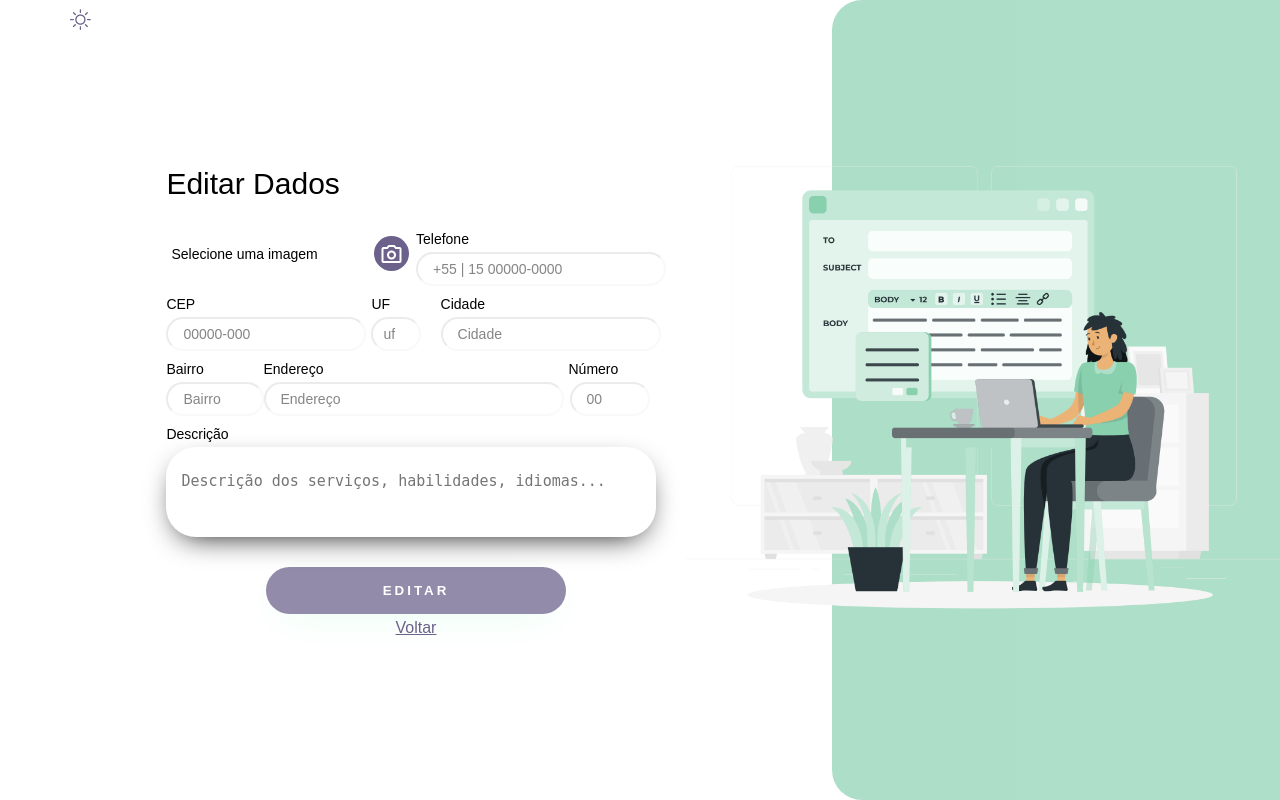
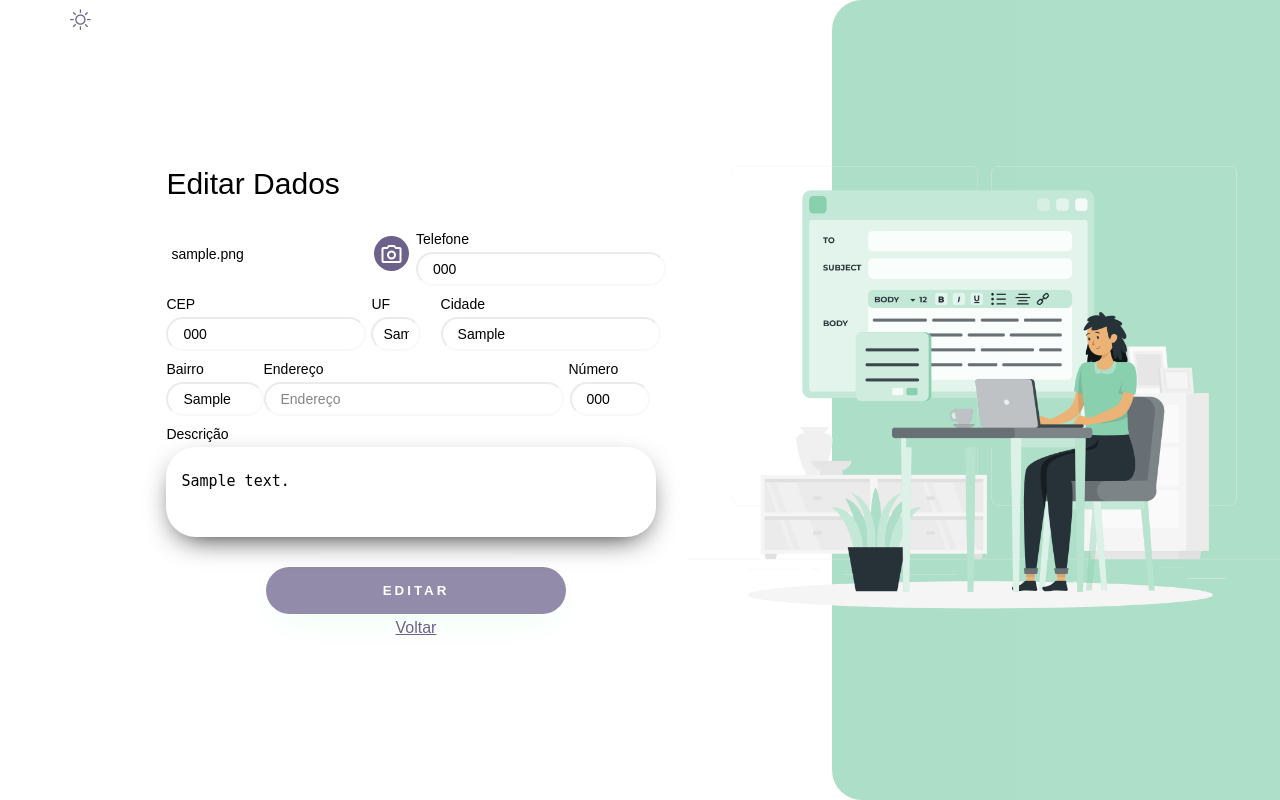
Before and after one commit to inotech2022/LaravelFoxServ, a Laravel app: page /editarDadosProfissional in a window 1280 px wide. Run offline with Laravel 9, Linux system fonts and the light colour scheme; a user stored in the database is signed in; tables that the repository leaves empty hold one stand-in row (values such as "Sample post"); parts of the project's set-up code (start-up, migrations or seed data) failed here and were passed over; some libraries are stand-ins or nearby versions; some web fonts are replaced.

Commit message:
Editar dados profissional -  Kamily

```diff
--- a/app/Http/Controllers/EditarDadosProfissionalController.php
+++ b/app/Http/Controllers/EditarDadosProfissionalController.php
@@ -1,13 +1,81 @@
 <?php
-
 namespace App\Http\Controllers;
 
 use Illuminate\Http\Request;
+use App\Models\User;
+use App\Models\Address;
+use App\Models\Professional;
+use Illuminate\Support\Facades\Auth;
 
 class EditarDadosProfissionalController extends Controller
 {
     public function index()
     {
-        return view('editarDadosProfissional'); // View para o formulário de cadastro
+        // Carrega o usuário com o endereço associado
+        $user = User::with('address')->find(Auth::id());
+        $professional = Professional::where('userId', $user->userId)->first();
+
+
+
+        // Verifica se o usuário e o endereço foram carregados
+        if (!$user) {
+            return redirect()->route('index')->with('error', 'Usuário não encontrado.');
+        }
+        $address = $user->address;
+        return view('editarDadosProfissional', compact('user','address', 'professional'));
+    }
+
+    public function update(Request $request)
+    {
+        $request->validate([
+            'telefone' => 'nullable|string|max:15',
+            'cep' => 'nullable|string|max:9',
+            'uf' => 'nullable|string|max:2',
+            'cidade' => 'nullable|string|max:50',
+            'bairro' => 'nullable|string|max:80',
+            'endereco' => 'nullable|string|max:80',
+            'numero' => 'nullable|string|max:10',
+            'foto_perfil' => 'nullable|image|mimes:jpeg,png,jpg|max:2048',
+            'descricao' => 'nullable|string|max:100',
+        ]);
+
+        $user = User::find(Auth::id());
+
+        if (!$user) {
+            return redirect()->route('index')->with('error', 'Usuário não encontrado.');
+        }
+        if ($request->hasFile('foto_perfil') && $request->file('foto_perfil')->isValid()) {
+            $image = $request->file('foto_perfil');
+            $imageName = time() . '-' . $image->getClientOriginalName();
+            $image->move(public_path('image/upload'), $imageName);
+            $imagePath = 'image/upload/' . $imageName;
+        }else {
+            $imagePath = $user->profilePic;
+        }
+
+        $user->update([
+            'phone' => $request->input('telefone', $user->phone),
+            'profilePic' => $imagePath,
+        ]);
+        $professional = Professional::where('userId', $user->userId)->first();
+
+        $professional->update([
+            'description' => $request->input('descricao', $professional->description),
+        ]);
+
+        // Atualiza ou cria o endereço
+        $user->address()->updateOrCreate(
+            [],
+            [
+                'zipCode' => $request->input('cep', $user->address->zipCode ?? ''),
+                'uf' => $request->input('uf', $user->address->uf ?? ''),
+                'city' => $request->input('cidade', $user->address->city ?? ''),
+                'district' => $request->input('bairro', $user->address->district ?? ''),
+                'street' => $request->input('endereco', $user->address->street ?? ''),
+                'number' => $request->input('numero', $user->address->number ?? ''),
+            ]
+        );
+
+        return redirect()->route('index')->with('success', 'Dados atualizados com sucesso!');
     }
 }
--- a/resources/views/editarDadosProfissional.blade.php
+++ b/resources/views/editarDadosProfissional.blade.php
@@ -3,62 +3,70 @@
 @section('title', 'Editar Dados')
 
 <link rel="stylesheet" href="{{ asset('css/editarDados.css') }}">
+<script src="{{ asset('js/cep.js') }}" defer></script>
+<script src="https://code.jquery.com/jquery-3.0.0.min.js"></script>
+
 @section('content')
 
-            <form class="card-form" action="{{ route('editarContrato') }}" method="POST" enctype="multipart/form-data" >
+<form class="card-form" action="{{ route('editarDadosProfissional.update') }}" method="POST" enctype="multipart/form-data">
+        @csrf
+        <h1>Editar Dados</h1>
 
-                <h1>Editar Dados</h1>
         <div class="linha">
             <div class="textfield">
                 <label class="foto_perfil" for="foto_perfil">
-                            <span class="text">Selecione uma imagem</span>
-                            <span class="material-symbols-outlined">photo_camera
-                                </span></label>
+                    <span class="text">{{ $user->profilePic ? basename($user->profilePic) : 'Selecione uma imagem' }}</span>
+                    <span class="material-symbols-outlined">photo_camera</span>
+                </label>
                 <input type="file" class="foto_perfil" id="foto_perfil" name="foto_perfil">
             </div>
 
-                    <script> document.querySelector('#foto_perfil').addEventListener('change', function(){
+            <script>
+                document.querySelector('#foto_perfil').addEventListener('change', function() {
                     document.querySelector('.text').textContent = this.files[0].name;
-                    }) </script>
+                });
+            </script>
+
             <div class="textfield">
                 <label for="telefone">Telefone</label>
-                        <input type="tel" id="phone" name="telefone" placeholder="+55 | 15 00000-0000" value="" >
+                <input type="tel" id="telefone" name="telefone" placeholder="+55 | 15 00000-0000" value="{{ old('telefone', $user->phone) }}">
             </div>
         </div>
+
         <div class="linha">
             <div class="textfield">
                 <label for="cep">CEP</label>
-                        <input type="text" id="cep" name="cep" placeholder="00000-000" value="">
+                <input type="text" id="cep" name="cep" placeholder="00000-000" value="{{ old('cep', $address->zipCode ?? '') }}">
             </div>
             <div class="textfield">
                 <label for="uf">UF</label>
-                        <input type="text" name="uf" id="uf" placeholder="uf" value="">
+                <input type="text" name="uf" id="uf" placeholder="UF" value="{{ old('uf', $address->uf ?? '') }}">
             </div>
             <div class="textfield">
                 <label for="cidade">Cidade</label>
-                        <input type="text" name="cidade" id="cidade" placeholder="Cidade" required maxlength="50" value="">
+                <input type="text" name="cidade" id="cidade" placeholder="Cidade" required maxlength="50" value="{{ old('cidade', $address->city ?? '') }}">
+            </div>
         </div>
 
-
-                </div>
         <div class="linha">
             <div class="textfield">
-                        <label for="endereco">Bairro</label>
-                        <input type="text" name="bairro" id="bairro"placeholder="Bairro" required maxlength="80" value="">
+                <label for="bairro">Bairro</label>
+                <input type="text" name="bairro" id="bairro" placeholder="Bairro" required maxlength="80" value="{{ old('bairro', $address->district ?? '') }}">
             </div>
             <div class="textfield">
                 <label for="endereco">Endereço</label>
-                        <input type="text" name="endereco"id="endereco" placeholder="Endereço" required maxlength="80" value="" >
+                <input type="text" name="endereco" id="endereco" placeholder="Endereço" required maxlength="80" value="{{ old('endereco', $address->street ?? '') }}">
             </div>
             <div class="textfield">
-                        <label for="bairro">Número</label>
-                        <input type="text"  id="numero" name="numero" placeholder="00" value="">
+                <label for="numero">Número</label>
+                <input type="text" id="numero" name="numero" placeholder="00" value="{{ old('numero', $address->number ?? '') }}">
             </div>
         </div>
         <div class="linha">
                     <div class="input-box">
                         <label for="descricao">Descrição</label>
-                        <textarea name="descricao" placeholder="Descrição dos serviços, habilidades, idiomas..." required maxlength="100"></textarea>
+                        <textarea name="descricao" placeholder="Descrição dos serviços, habilidades, idiomas..." required maxlength="100">{{ $professional->description ?? '' }}</textarea>
+
 
                         <div class="characters">
                           <span class="min_num">0</span>
@@ -70,9 +78,10 @@
             <input type="submit" name="submit" class="btn-login" id="submit" value="Editar">
         </div>
 
-                <a class="voltar" href="FeedProf.php">Voltar</a>
+        <a class="voltar" href="{{ route('index') }}">Voltar</a>
     </form>
             </div>
+
         <div class="right">
             <img src="image/editarDados-modoClaro.png" class="img-right-modoClaro">
             <img src="image/editarDados-modoEscuro.png" class="img-right-modoEscuro">
--- a/routes/web.php
+++ b/routes/web.php
@@ -27,43 +27,35 @@ use App\Http\Controllers\ServicosController;
 
 // Define a rota principal
 Route::get('/', [IndexController::class, 'index'])-> name('index');
-Route::get('/cadastro', [CadastroController::class, 'create'])->name('cadastro');
-Route::post('/cadastro', [CadastroController::class, 'store'])->name('cadastro.store');
-Route::get('/confirmar', [CadastroController::class, 'confirmEmail'])->name('confirm.email');
-Route::get('/esqueceuSenha', [EsqueceuSenhaController::class, 'index'])->name('esqueceuSenha');
-Route::get('/homeProfissional', [HomeProfissionalController::class, 'index'])->name('homeProfissional');
-Route::get('/login', [AuthController::class, 'showLoginForm'])->name('login.form');
-Route::post('/login', [AuthController::class, 'login'])->name('login');
-Route::get('/confirmar-email/{token}', function ($token) {
-    $user = User::where('token', $token)->firstOrFail();
-    $user->email_verified_at = now();
-    $user->token = null;
-    $user->save();
-
-    return redirect('/')->with('success', 'E-mail confirmado com sucesso!');
-});
-
-
-Route::middleware(['auth'])->group(function () {
 Route::post('/', [IndexController::class, 'store'])-> name('sugestao');
 Route::post('/denuncia', [PerfilProfissionalController::class, 'store'])->name('denuncia.store');
 Route::get('/avaliacao', [AvaliacaoController::class, 'create'])->name('avaliacao');
 Route::post('/avaliacao', [AvaliacaoController::class, 'store'])->name('avaliacao');
 Route::get('/avaliacaoPlataforma', [AvaliacaoPlataformaController::class, 'create'])->name('avaliacaoPlataforma');
 Route::post('/avaliacaoPlataforma', [AvaliacaoPlataformaController::class, 'store'])->name('avaliacao.salvar');
+Route::get('/cadastro', [CadastroController::class, 'create'])->name('cadastro');
+Route::post('/cadastro', [CadastroController::class, 'store'])->name('cadastro.store');
+Route::get('/confirmar', [CadastroController::class, 'confirmEmail'])->name('confirm.email');
 Route::get('/cadastroContrato', [CadastroContratoController::class, 'create'])->name('cadastroContrato');
 Route::post('/cadastroContrato', [CadastroContratoController::class, 'store'])->name('cadastroContrato.store');
 Route::get('/cadastroProfissional', [CadastroProfissionalController::class, 'create'])->name('cadastroProfissional');
 Route::post('/cadastroProfissional', [CadastroProfissionalController::class, 'store'])->name('cadastroProfissional.store');
+Route::get('/subcategorias/{id}', [CadastroProfissionalController::class, 'getSubcategories'])->name('subcategorias.get');
 Route::get('/contratoProfissional', [ContratoProfissionalController::class, 'index'])->name('contratoProfissional');
 Route::delete('/contrato/{protocol}', [ContratoProfissionalController::class, 'destroy'])->name('contrato.destroy');
 Route::get('/contrato/{protocol}/gerar-pdf', [ContratoProfissionalController::class, 'gerarPdf'])->name('contrato.gerarPdf');
 Route::get('/contratoUsuario', [ContratoUsuarioController::class, 'index'])->name('contratoUsuario');
 Route::get('/desempenhoProfissional', [DesempenhoProfissionalController::class, 'index'])->name('desempenhoProfissional');
 Route::get('/editarContrato', [EditarContratoController::class, 'index'])->name('editarContrato');
+Route::post('/editarDadosProfissional', [EditarDadosProfissionalController::class, 'update'])->name('editarDadosProfissional.update');
 Route::get('/editarDadosProfissional', [EditarDadosProfissionalController::class, 'index'])->name('editarDadosProfissional');
 Route::get('/editarDadosUsuario', [EditarDadosUsuarioController::class, 'index'])->name('editarDadosUsuario');
 Route::post('/editarDadosUsuario', [EditarDadosUsuarioController::class, 'update'])->name('editarDadosUsuario.update');
+Route::get('/esqueceuSenha', [EsqueceuSenhaController::class, 'index'])->name('esqueceuSenha');
+Route::get('/homeProfissional', [HomeProfissionalController::class, 'index'])->name('homeProfissional');
+Route::get('/home', [HomeController::class, 'index'])->name('home');
+Route::get('/login', [AuthController::class, 'showLoginForm'])->name('login.form');
+Route::post('/login', [AuthController::class, 'login'])->name('login');
 Route::post('/logout', [AuthController::class, 'logout'])->name('logout');
 Route::get('/meuPerfil', [MeuPerfilController::class, 'index'])->name('meuPerfil');
 Route::get('/novaPublicacao', [NovaPublicacaoController::class, 'create'])->name('novaPublicacao');
@@ -74,5 +66,11 @@ Route::middleware(['auth'])->group(function () {
 Route::post('/redefinirSenha', [RedefinirSenhaController::class, 'updatePassword'])->name('redefinirSenha.update');
 Route::get('/sejaProfissional', [SejaProfissionalController::class, 'index'])->name('sejaProfissional');
 Route::get('/servicos/{serviceId}', [ServicosController::class, 'index'])->name('servicos');
-    Route::get('/subcategorias/{id}', [CadastroProfissionalController::class, 'getSubcategories'])->name('subcategorias.get');
+Route::get('/confirmar-email/{token}', function ($token) {
+    $user = User::where('token', $token)->firstOrFail();
+    $user->email_verified_at = now();
+    $user->token = null;
+    $user->save();
+
+    return redirect('/')->with('success', 'E-mail confirmado com sucesso!');
 });
```
Also changed, not shown: public/image/upload/1731424607-LucasAlmeida.jpg (added). Lines whose indentation alone changed are shown as unchanged.
